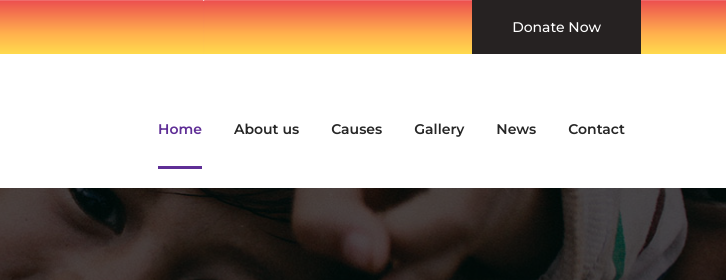
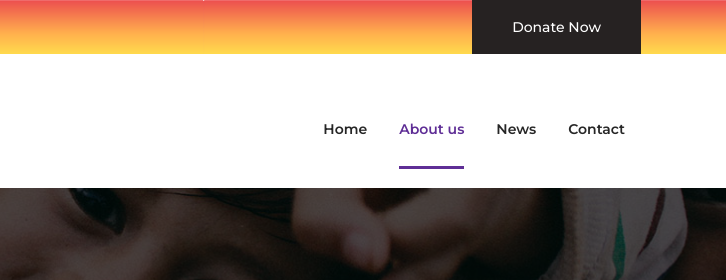
Before and after one commit to Sushreesatarupa/Rainbow-Family, a plain HTML site: page about.html in a window 1280 px wide. Shown: the top 280 px of the page, 554-1280 px from the left. Drawn offline with Linux system fonts and the light colour scheme; files whose address does not match are found by name.

Commit message:
Update about.html

```diff
--- a/about.html
+++ b/about.html
@@ -1,7 +1,7 @@
 <!DOCTYPE html>
 <html lang="en">
 <head>
-    <title>Hello World</title>
+    <title>Rainbow Family</title>
 
     <!-- Required meta tags -->
     <meta charset="utf-8">
@@ -59,10 +59,8 @@
 
                     <nav class="site-navigation d-flex justify-content-end align-items-center">
                         <ul class="d-flex flex-column flex-lg-row justify-content-lg-end align-content-center">
-                            <li class="current-menu-item"><a href="index.html">Home</a></li>
-                            <li><a href="about.html">About us</a></li>
-                            <li><a href="causes.html">Causes</a></li>
-                            <li><a href="portfolio.html">Gallery</a></li>
+                            <li><a href="index.html">Home</a></li>
+                            <li class="current-menu-item"><a href="about.html">About us</a></li>
                             <li><a href="news.html">News</a></li>
                             <li><a href="contact.html">Contact</a></li>
                         </ul>
```
